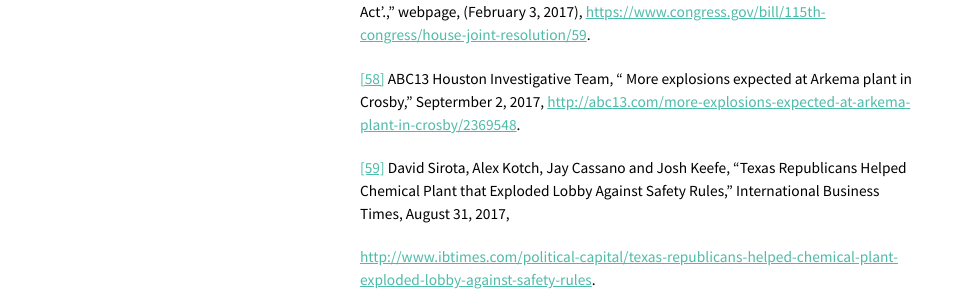
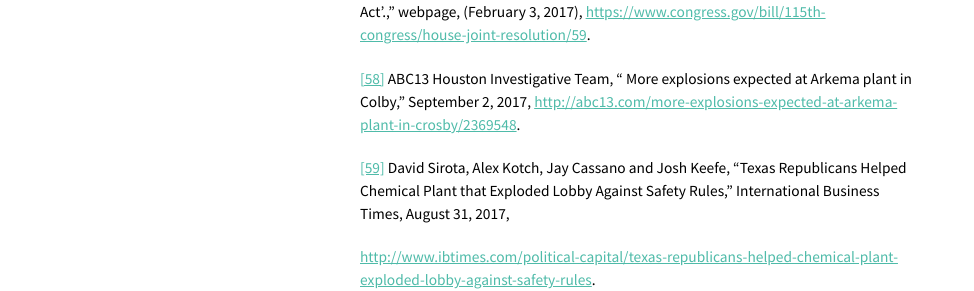
Before and after one commit to edgi-govdata-archiving/100days, a Jekyll site: the page built from pursuing-toxic-agenda.html, in a window 1280 px wide and 900 px high, scrolled down 43916 px. Shown: the part 191-482 px from the top of the window, without its empty margins (0-974 px from the left). Built offline with Jekyll 4.4.1, drawn with Linux system fonts in a browser that asks for light colours; nearby versions of some CDN libraries.

Commit message:
footnote 58

```diff
--- a/pursuing-toxic-agenda.html
+++ b/pursuing-toxic-agenda.html
@@ -678,7 +678,7 @@
             <p><a href="#ftnt_ref57" id="ftnt57">[57]</a> Bureau of Alcohol ,Tobacco, Firearms and Explosives Houston Field Div., &ldquo;ATF Announces $50,000 Reward in West, Texas Fatality Fire,&rdquo; May 11, 2016, <a href="https://www.google.com/url?q=https://www.atf.gov/news/pr/atf-announces-50000-reward-west-texas-fatality-fire&amp;sa=D&amp;ust=1505047700943000&amp;usg=AFQjCNESZJPF535NQ_7t4VYHIjfdSkpGdw">https://www.atf.gov/news/pr/atf-announces-50000-reward-west-texas-fatality-fire</a>.; Richmond, Duvall, and Lanham, &ldquo;EPA Stays RMP Rule Amendments and Grants Petition for Reconsideration.&rdquo;; Markwayne Mullin, &ldquo;H.J.Res.59 - 115th Congress (2017-2018): Providing for Congressional Disapproval under Chapter 8 of Title 5, United States Code, of the Rule Submitted by the Environmental Protection Agency Relating to &lsquo;Accidental Release Prevention Requirements: Risk Management Programs under the Clean Air Act&rsquo;.,&rdquo; webpage, (February 3, 2017), <a href="https://www.google.com/url?q=https://www.congress.gov/bill/115th-congress/house-joint-resolution/59&amp;sa=D&amp;ust=1505047700944000&amp;usg=AFQjCNHDmlRGz-EIMPJVd1DzM4fSRwtJsw">https://www.congress.gov/bill/115th-congress/house-joint-resolution/59</a>.</p>
         </div>
         <div>
-            <p><a href="#ftnt_ref58" id="ftnt58">[58]</a> ABC13 Houston Investigative Team, &ldquo; More explosions expected at Arkema plant in Crosby,&rdquo; Septermber 2, 2017, <a href="https://www.google.com/url?q=http://abc13.com/more-explosions-expected-at-arkema-plant-in-crosby/2369548/&amp;sa=D&amp;ust=1505047700979000&amp;usg=AFQjCNFGUD4ER0xHYsiLpZMCJUGG_h1GuA">http://abc13.com/more-explosions-expected-at-arkema-plant-in-crosby/2369548</a>.</p>
+            <p><a href="#ftnt_ref58" id="ftnt58">[58]</a> ABC13 Houston Investigative Team, &ldquo; More explosions expected at Arkema plant in Colby,&rdquo; September 2, 2017, <a href="https://www.google.com/url?q=http://abc13.com/more-explosions-expected-at-arkema-plant-in-crosby/2369548/&amp;sa=D&amp;ust=1505047700979000&amp;usg=AFQjCNFGUD4ER0xHYsiLpZMCJUGG_h1GuA">http://abc13.com/more-explosions-expected-at-arkema-plant-in-crosby/2369548</a>.</p>
         </div>
         <div>
             <p><a href="#ftnt_ref59" id="ftnt59">[59]</a> David Sirota, Alex Kotch, Jay Cassano and Josh Keefe, &ldquo;Texas Republicans Helped Chemical Plant that Exploded Lobby Against Safety Rules,&rdquo; International Business Times, August 31, 2017, </p>
```
